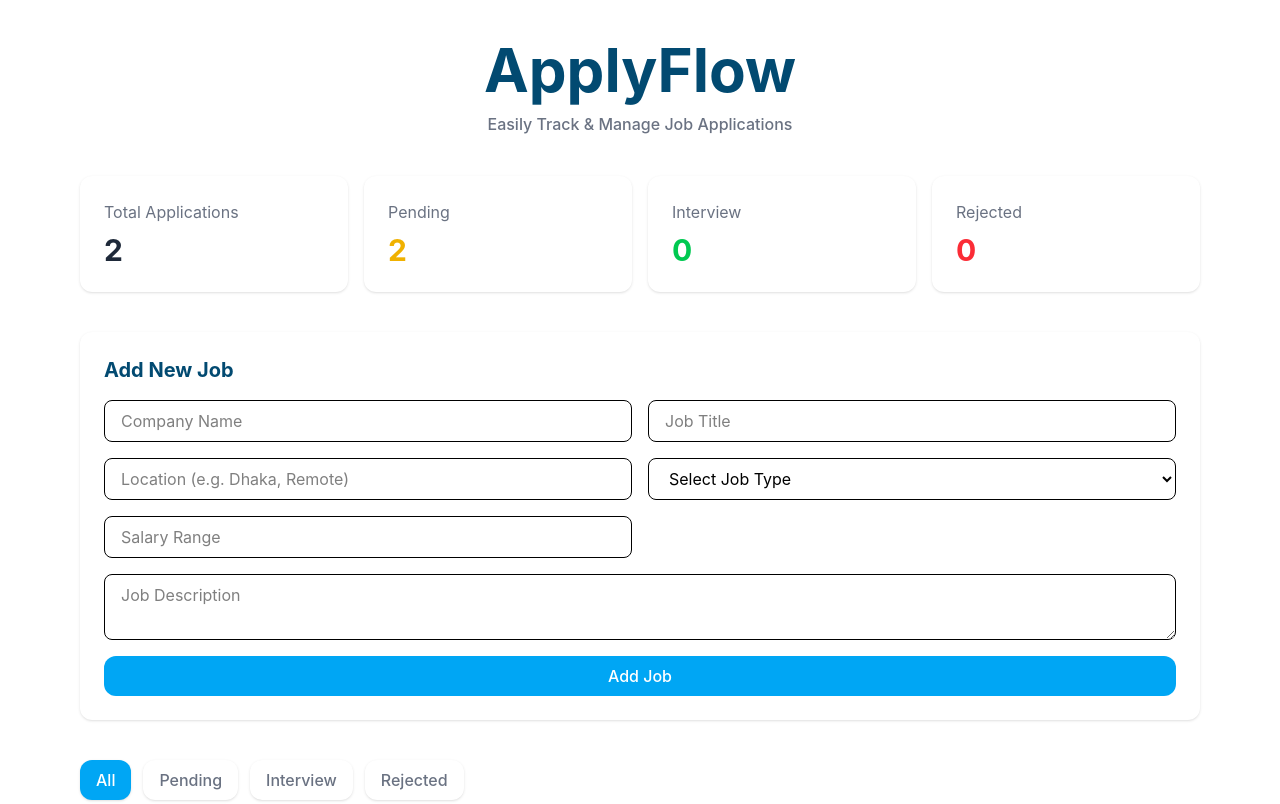
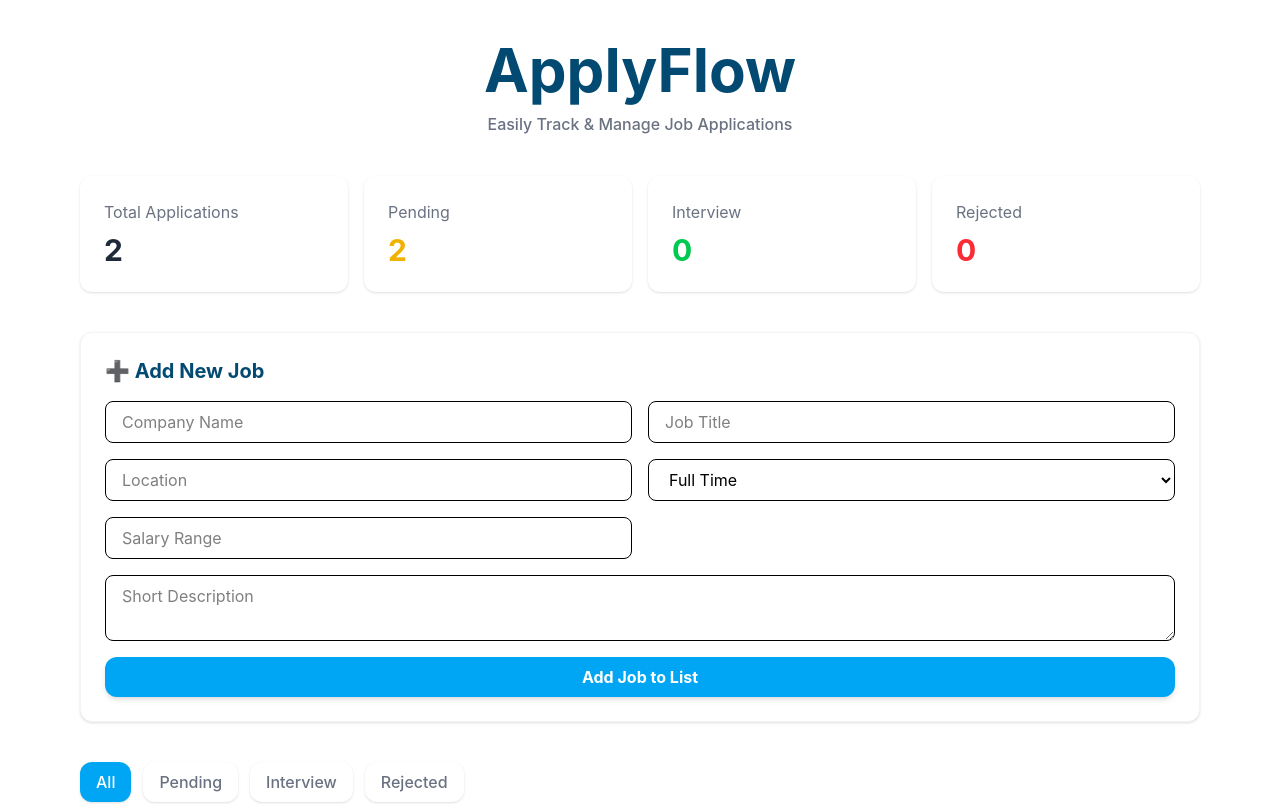
Before and after one commit to Azizulislamch/applyflow-react, a React (Vite) app: page / in a window 1280 px wide. Shown: the top 804 px of the page. Built offline with nearby package versions, Linux system fonts and the light colour scheme.

Commit message:
refactor: implement auto-reset logic for JobForm state

```diff
--- a/src/components/JobForm.jsx
+++ b/src/components/JobForm.jsx
@@ -1,9 +1,17 @@
 import { useState, useEffect } from 'react';
 
 const JobForm = ({ onSubmit, editingJob, setEditingJob }) => {
-    const [formData, setFormData] = useState({
-        company: '', title: '', location: '', type: '', salary: '', desc: ''
-    });
+
+    const initialState = {
+        company: '',
+        title: '',
+        location: '',
+        type: 'Full Time',
+        salary: '',
+        desc: ''
+    };
+
+    const [formData, setFormData] = useState(initialState);
 
     useEffect(() => {
         if (editingJob) setFormData(editingJob);
@@ -11,64 +19,62 @@ const JobForm = ({ onSubmit, editingJob, setEditingJob }) => {
 
     const handleSubmit = (e) => {
         e.preventDefault();
+
         onSubmit(formData);
-        setFormData({ company: '', title: '', location: '', type: '', salary: '', desc: '' });
+
+        setFormData(initialState);
+
+        if (editingJob) setEditingJob(null);
     };
 
     return (
-        <section className="bg-white rounded-xl shadow p-6 mb-10">
+        <section className="bg-white rounded-xl shadow p-6 mb-10 border border-gray-100">
             <h2 className="text-xl font-bold text-sky-900 mb-4">
-                {editingJob ? "Edit Job" : "Add New Job"}
+                {editingJob ? "📝 Edit Job Details" : "➕ Add New Job"}
             </h2>
             <form onSubmit={handleSubmit} className="grid grid-cols-1 md:grid-cols-2 gap-4">
                 <input
                     value={formData.company}
                     onChange={(e) => setFormData({ ...formData, company: e.target.value })}
-                    type="text" placeholder="Company Name" className="border rounded-lg px-4 py-2" required
+                    type="text" placeholder="Company Name" className="border rounded-lg px-4 py-2 focus:ring-2 focus:ring-sky-500 outline-none" required
                 />
                 <input
                     value={formData.title}
                     onChange={(e) => setFormData({ ...formData, title: e.target.value })}
-                    type="text" placeholder="Job Title" className="border rounded-lg px-4 py-2" required
+                    type="text" placeholder="Job Title" className="border rounded-lg px-4 py-2 focus:ring-2 focus:ring-sky-500 outline-none" required
                 />
                 <input
                     value={formData.location}
                     onChange={(e) => setFormData({ ...formData, location: e.target.value })}
-                    type="text" placeholder="Location (e.g. Dhaka, Remote)" className="border rounded-lg px-4 py-2"
+                    type="text" placeholder="Location" className="border rounded-lg px-4 py-2 focus:ring-2 focus:ring-sky-500 outline-none"
                 />
-                {/* <input
-                    value={formData.type}
-                    onChange={(e) => setFormData({ ...formData, type: e.target.value })}
-                    type="text" placeholder="Job Type (e.g. Full Time)" className="border rounded-lg px-4 py-2"
-                /> */}
+
+                {/* Dropdown for Job Type */}
                 <select
                     value={formData.type}
                     onChange={(e) => setFormData({ ...formData, type: e.target.value })}
-                    className="border rounded-lg px-4 py-2 bg-white"
+                    className="border rounded-lg px-4 py-2 bg-white focus:ring-2 focus:ring-sky-500 outline-none"
                 >
-                    <option value="">Select Job Type</option>
                     <option value="Full Time">Full Time</option>
                     <option value="Part Time">Part Time</option>
                     <option value="Remote">Remote</option>
                     <option value="Contract">Contract</option>
                 </select>
+
                 <input
                     value={formData.salary}
                     onChange={(e) => setFormData({ ...formData, salary: e.target.value })}
-                    type="text" placeholder="Salary Range" className="border rounded-lg px-4 py-2"
+                    type="text" placeholder="Salary Range" className="border rounded-lg px-4 py-2 focus:ring-2 focus:ring-sky-500 outline-none"
                 />
                 <textarea
                     value={formData.desc}
                     onChange={(e) => setFormData({ ...formData, desc: e.target.value })}
-                    placeholder="Job Description" className="border rounded-lg px-4 py-2 md:col-span-2"
+                    placeholder="Short Description" className="border rounded-lg px-4 py-2 md:col-span-2 focus:ring-2 focus:ring-sky-500 outline-none"
                 ></textarea>
 
-                <button type="submit" className="md:col-span-2 bg-sky-500 text-white py-2 rounded-xl font-medium hover:bg-sky-600 transition">
-                    {editingJob ? "Update Job" : "Add Job"}
+                <button type="submit" className="md:col-span-2 bg-sky-500 text-white py-2 rounded-xl font-bold hover:bg-sky-600 transition shadow-md">
+                    {editingJob ? "Update Job Info" : "Add Job to List"}
                 </button>
-                {editingJob && (
-                    <button type="button" onClick={() => setEditingJob(null)} className="md:col-span-2 text-gray-500 underline">Cancel Edit</button>
-                )}
             </form>
         </section>
     );
```
